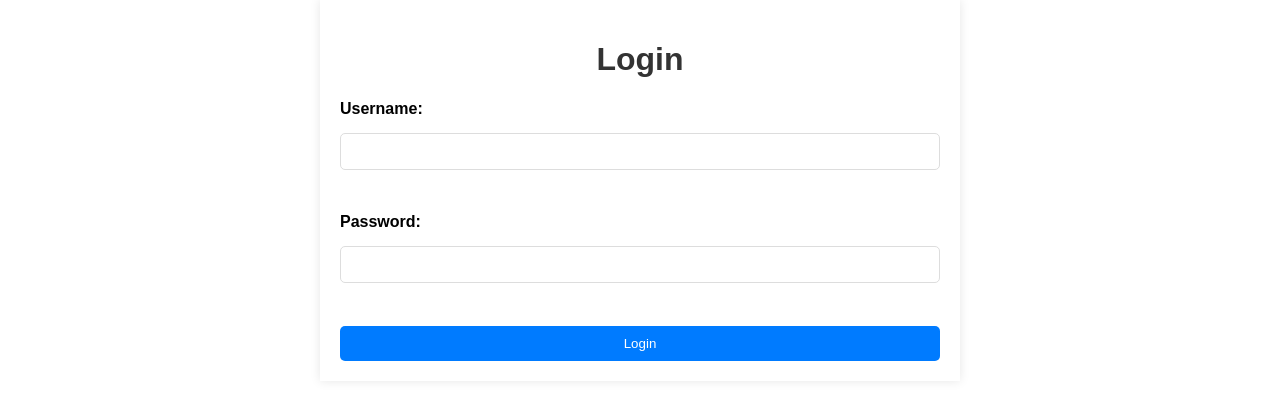
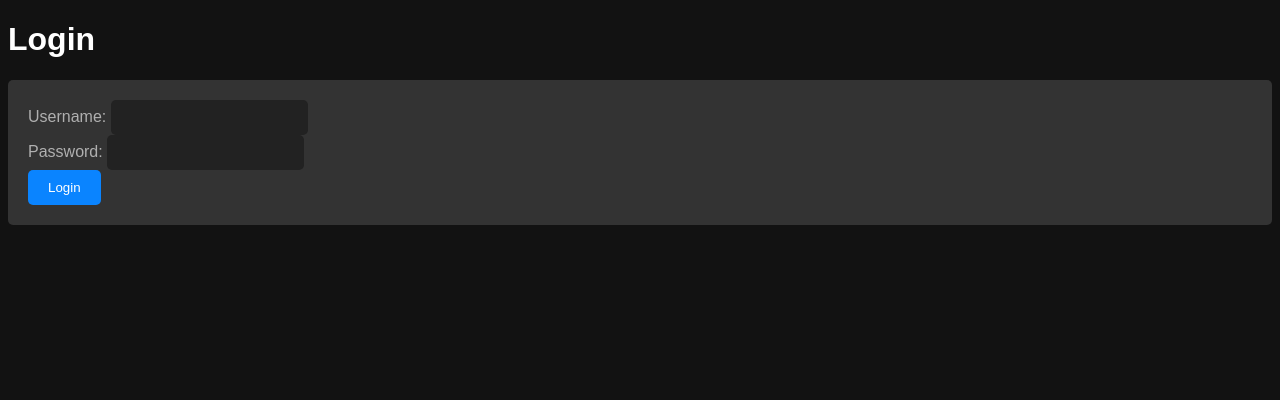
Before and after one commit to Axelitoooo/Seahawks-Harvester, a Flask app: page /login in a window 1280 px wide. Shown: the top 400 px of the page. Run offline with Flask 3, Linux system fonts and the light colour scheme.

Commit message:
V1.0
Login Darker Mode

```diff
--- a/static/login.css
+++ b/static/login.css
@@ -1,52 +1,41 @@
-/* Style de base pour la mise en page */
 body {
+    background-color: #121212; /* Dark background */
+    color: #e0e0e0; /* Light text */
     font-family: Arial, sans-serif;
-    margin: 0;
-    padding: 0;
-    background-color: #f0f0f0;
-}
-
-.container {
-    max-width: 600px;
-    margin: 0 auto;
-    padding: 20px;
-    background-color: #fff;
-    box-shadow: 0 0 10px rgba(0, 0, 0, 0.1);
 }
 
 h1 {
-    color: #333;
-    text-align: center;
+    color: #ffffff; /* Brighter text for headings */
 }
 
-/* Style pour les formulaires */
 form {
-    display: flex;
-    flex-direction: column;
-    gap: 10px;
+    background-color: #333333; /* Darker background for the form */
+    padding: 20px;
+    border-radius: 5px;
 }
 
 label {
-    font-weight: bold;
+    color: #b0b0b0; /* Gray text for labels */
 }
 
 input[type="text"],
 input[type="password"] {
+    background-color: #222222; /* Darker input fields */
+    color: #e0e0e0; /* Light text in input fields */
+    border: none;
     padding: 10px;
-    margin: 5px 0;
-    border: 1px solid #ddd;
     border-radius: 5px;
 }
 
 button {
-    padding: 10px;
-    background-color: #007bff;
-    color: white;
+    background-color: #0a84ff; /* Blue button */
+    color: #ffffff;
     border: none;
+    padding: 10px 20px;
     border-radius: 5px;
     cursor: pointer;
 }
 
 button:hover {
-    background-color: #0056b3;
+    background-color: #0060df; /* Darker blue on hover */
 }
```
